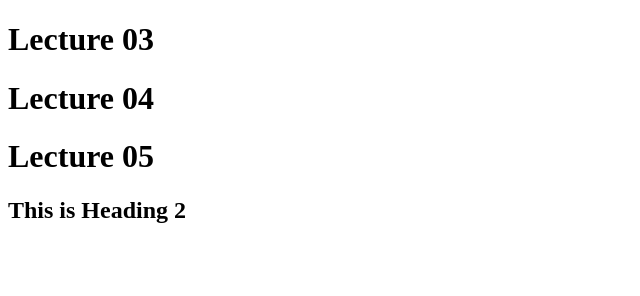
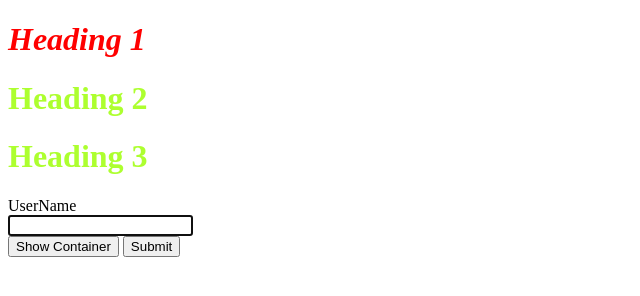
Before and after one commit to MuhammadSayemIjaz/TechnoAlliance, a plain HTML site: page index.html in a window 1280 px wide. Shown: the whole page, without its empty margins (0-640 px from the left). Drawn offline with Linux system fonts and the light colour scheme.

Commit message:
Function return statement, Math methods, DOM , Event Listners, Type conversion, Scope

```diff
--- a/index.html
+++ b/index.html
@@ -6,15 +6,35 @@
      <meta http-equiv="X-UA-Compatible" content="IE=edge">
      <meta name="viewport" content="width=device-width, initial-scale=1.0">
      <title>Lecture 03</title>
+     <style>
+          #heading{
+               color: red;
+               font-style: italic;
+          }
+          .heading1{
+               color: greenyellow;
+          }
+          #container{
+               border: 1px solid blue;
+               background-color: aqua;
+               display: none ;
+          }
+     </style>
 </head>
 
 <body>
-     <h1 id="heading">Lecture 03</h1>
-     <h1 class="heading1">Lecture 04</h1>
-     <h1 class="heading1">Lecture 05</h1>
+     <h1 id="heading">Heading 1</h1>
+     <h1 class="heading1">Heading 2</h1>
+     <h1 class="heading1">Heading 3</h1>
      <div id="container">
           <h2>This is Heading 2</h2>
      </div>
+     <form action="">
+          <label for="UserName">UserName</label> <br>
+          <input type="text" name="userName" id="userName" autofocus>
+     </form>
+     <button id="btn" onclick="showContainer()" >Show Container</button>
+     <button id="submit_btn" onclick="handleSubmit()" >Submit</button>
      <script src="index.js"></script>
 </body>
 
--- a/index.js
+++ b/index.js
@@ -1,3 +1,4 @@
+
 // Data Types
 // Number  123 / 12.324
 // String " This is String";
@@ -13,7 +14,8 @@
 // var num2 = 56;
 
 // var sum = 2 - (4 / 6  * 4) * 3 + 2;
-
+// = 4 - 5 * 3 + 2
+// = 4 - 15 + 2
 // // Brackets ( )
 // // * /
 // // + -
@@ -35,7 +37,7 @@
 
 
 
-// var num2 = prompt("Enter Second Number ");
+// var num2 = Number(prompt("Enter Second Number "));
 
 // alert(typeof(num1))
 // // var num1 = 3;
@@ -98,11 +100,10 @@
 //           console.log("You can not apply for this job");
 //      }
 // }
-
 // Arrays
 
 // var studentName = "John";
-// var rollNO = 12345;
+// var rollNo = 12345;
 // var Class = "10th";
 // var regNo = "123-ABC12";
 
@@ -134,7 +135,7 @@
 // students.shift();
 
 // students.unshift("Doe", "Male");
-// students.splice(2, 2, "Doe", "Male");
+// students.splice(2, 0, "Doe", "Male");
 // var std = students.slice(1, 4);
 
 // console.log("After ", std);
@@ -145,7 +146,7 @@
 // num--;
 // console.log(num);
 
-var students = ["John", 12345, "10th", "123-ABC12", true, "Male", "Doe"];
+// var students = ["John", 12345, "10th", "123-ABC12", true, "Male", "Doe"];
 
 // 1). i = 0,   0 < 5   true  student[0] i = i + 1;
 // 2). i = 1,   1 < 5   true  student[1] i = 1 + 1;
@@ -168,7 +169,7 @@ var students = ["John", 12345, "10th", "123-ABC12", true, "Male", "Doe"];
 
 // for(var i = 0 ; i < cities.length; i++){
 //      if(city.toLowerCase() === cities[i]){
-//           matchFound = true ;
+//           matchFound = true;
 //           console.log("City found in the list");
 //           break;
 //      }
@@ -184,7 +185,7 @@ var students = ["John", 12345, "10th", "123-ABC12", true, "Male", "Doe"];
 
 
 // 1). 1st Loop : i = 0,  0 < 5   true
-               // 2nd loop:  1).  j = 0,  0 < 4  print (firstName[0]: BlueRay ) + (lastName[j] : Zzz)
+// 2nd loop:  1).  j = 0,  0 < 4  print (firstName[0]: BlueRay ) + (lastName[j] : Zzz)
 // i = i + 1;
 // 2). i = 1,   1 < 5   true  student[1] i = 1 + 1;
 // 3). i = 2,   2 < 5   true  student[2] i = 2 + 1;
@@ -222,6 +223,7 @@ var students = ["John", 12345, "10th", "123-ABC12", true, "Male", "Doe"];
 // var intro = "I am S learnSing JavaScript";
 
 // console.log(intro.indexOf("S"));
+// console.log(intro.lastIndexOf("S"));
 // console.log(intro.charAt(12));
 // console.log(intro.replace("JavaScript", "JS"));
 
@@ -232,11 +234,23 @@ var students = ["John", 12345, "10th", "123-ABC12", true, "Male", "Doe"];
 
 // function
 
-// function Sum( a , b ){
+//  function Sum( a , b ){
 //      var sum = a + b;
 //      console.log(sum);
 // }
 
+// console.log(sum);
+// function Sum(a , b) {
+//      var sum = a + b ;
+//      // console.log(sum);
+//      return sum ;
+// }
+// var su = Sum(10 , 23);
+// console.log(su);
+// console.log(su);
+// console.log(su);
+// console.log(su);
+// console.log(su);
 // for (var i = 0; i < 3 ; i++ ){
 //     var a = Number(prompt("Enter First Value")) ;
 //     var b = Number(prompt("Enter Second Value"));
@@ -251,15 +265,88 @@ var students = ["John", 12345, "10th", "123-ABC12", true, "Male", "Doe"];
 
 // Sum(x , y);
 
-// DOM
-// var elementID = document.getElementById("heading");
-// var elementClass = document.getElementsByClassName("heading1");
+// Math Methods
+// Math.round()
+// Math.ceil()
+// Math.floor()
+// Math.round()
+
+// var sum = 0.999999 ;
+// var randNo = Math.random();
+// var inte = randNo * 7
+// console.log(Math.floor(inte));
+
+//       DOM
+// var heading1 = document.getElementById("heading");
+// var container = document.getElementById('container');
+// var btn = document.getElementById('btn');
+// var elementClass = document.getElementsByClassName("heading1")[1];
 // var elementTag = document.getElementsByTagName("h1");
 
 // var heading = document.getElementById("heading");
 // heading.innerText = "Lecture 01";
 
 // var heading2 = document.getElementById("container");
-// console.log(heading2);
+// // console.log(heading2);
 // heading2.innerHTML = "<h1>This is heading 2</h1>";
 // console.log(heading2);
+
+// Update styling using javascript
+
+// heading1.style.color = "green";
+// heading1.style.backgroundColor = "red";
+// container.style.display = "block";
+
+// Event listners
+// function showContainer() {
+//      container.style.display = "block";
+// }
+// function hideContainer() {
+//      container.style.display = "none";
+// }
+// btn.addEventListener( "click", showContainer)
+// btn.addEventListener( "dblclick", hideContainer)
+
+// Converting strings to integers and decimals
+
+// var num = parseFloat(prompt('Enter Value'));
+// console.log(typeof(num), num);
+
+// var num = 3454654;
+// num = num.toString()
+// console.log(typeof(num), num + 456);
+
+// var num = 435345.4567567;
+// console.log(num.toFixed(2));
+
+// Scope
+// 1). Global Scope
+// 2). Local Scope
+
+// var scope = 23423; // Global
+
+// function showValue() {
+//      var localScope = 345345;
+//      // console.log(scope);
+//      console.log(localScope);
+// }
+// showValue();
+// console.log("Outer ",localScope);
+
+// var firstNames = ["BlueRay ", "Upchuck ", "Lojack ", "Gizmo ", "Do-Rag "];
+// var i ;
+// for ( var i = 0 ; i < firstNames.length ; i++){
+//      console.log(firstNames[i]);
+// }
+// for ( var i = 0 ; i < firstNames.length ; i++){
+//      console.log(firstNames[i]);
+// }
+
+// DOM Practice
+// var input = document.getElementById('userName');
+// var btn = document.getElementById('submit_btn');
+// console.log(btn);
+
+// function handleSubmit() {
+//      console.log(input.value);
+// }
```
